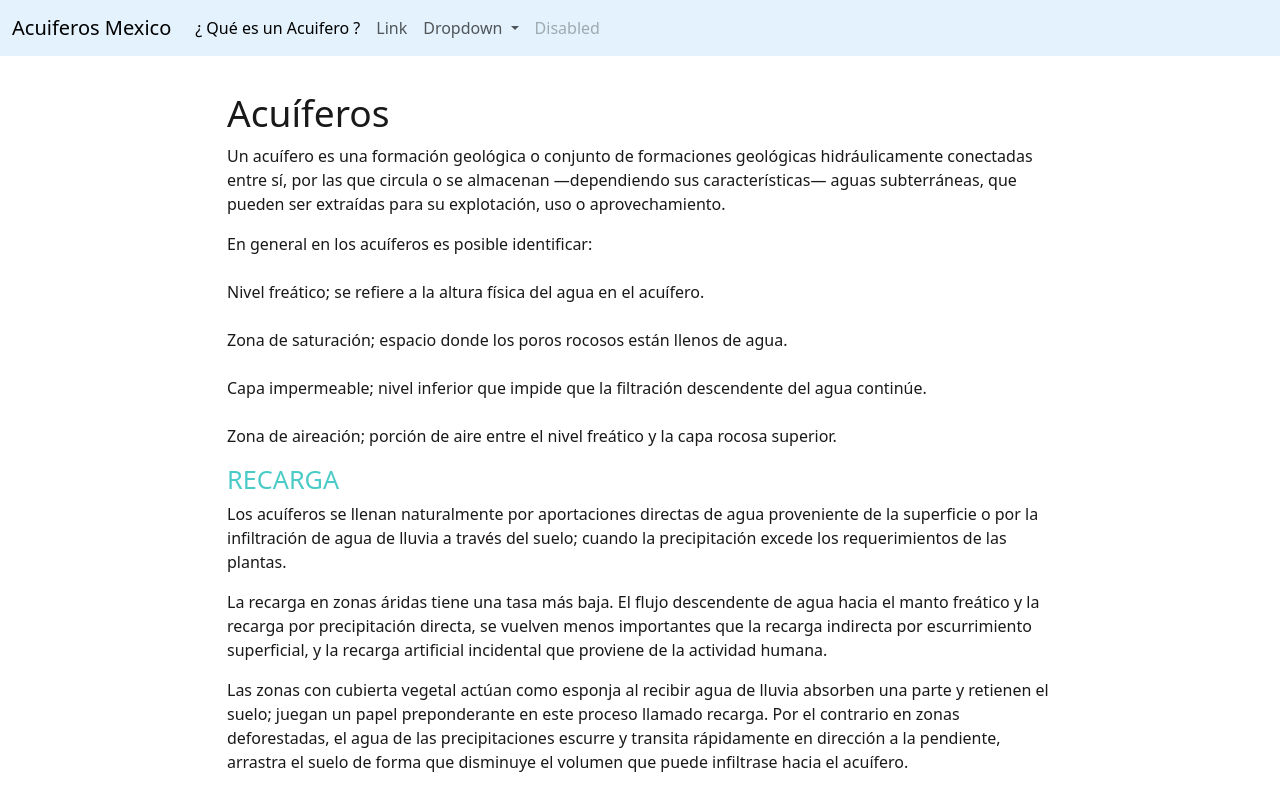
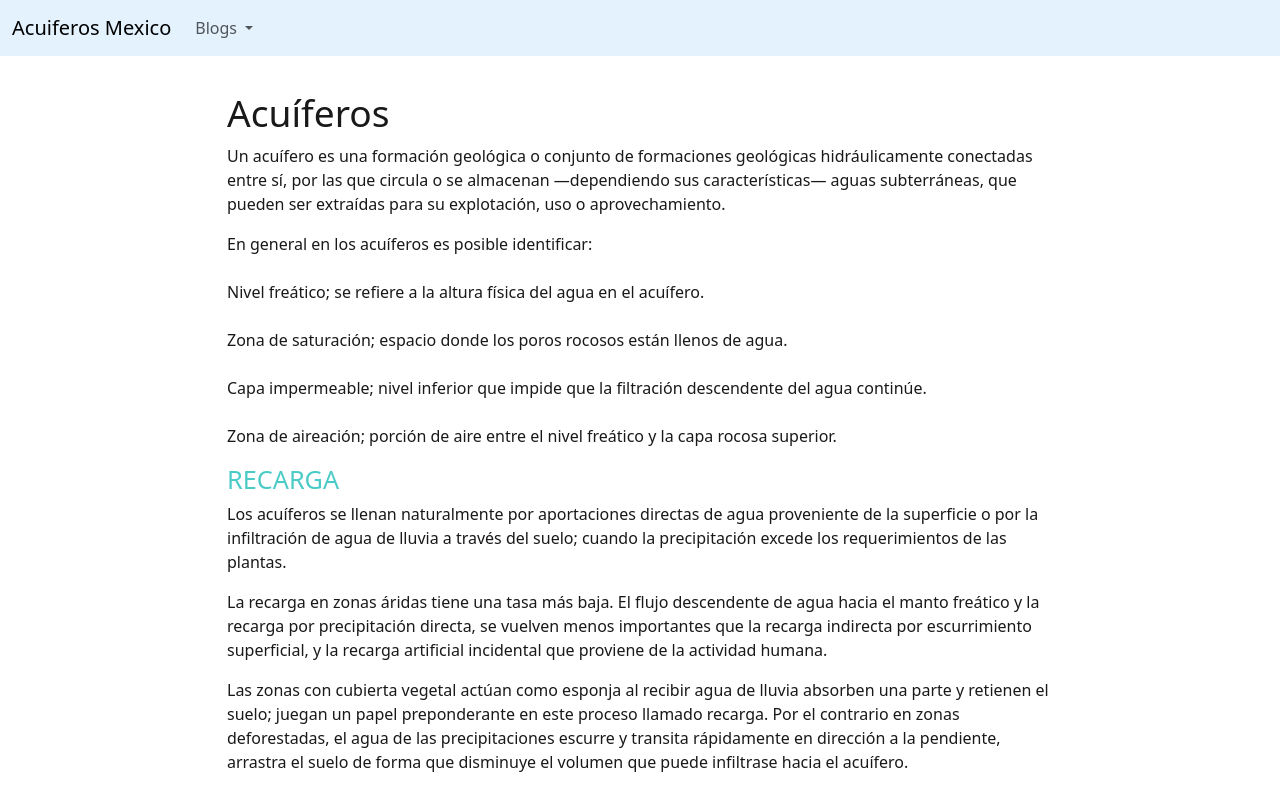
Before and after one commit to jorge14vago/jorge14vago.github.io, a plain HTML site: page acuifero.html in a window 1280 px wide. Shown: the top 787 px of the page. Drawn offline with nearby package versions, Linux system fonts and the light colour scheme.

Commit message:
segundo commit

```diff
--- a/acuifero.html
+++ b/acuifero.html
@@ -22,15 +22,9 @@
       </button>
       <div class="collapse navbar-collapse" id="navbarSupportedContent">
         <ul class="navbar-nav me-auto mb-2 mb-lg-0">
-          <li class="nav-item">
-            <a class="nav-link active" aria-current="page" href="acuifero.html">¿ Qué es un Acuifero ?</a>
-          </li>
-          <li class="nav-item">
-            <a class="nav-link" href="#">Link</a>
-          </li>
           <li class="nav-item dropdown">
             <a class="nav-link dropdown-toggle" href="#" role="button" data-bs-toggle="dropdown" aria-expanded="false">
-              Dropdown
+              Blogs
             </a>
             <ul class="dropdown-menu">
               <li><a class="dropdown-item" href="deterioro-de-los-mantos-acuiferos.html">Deterioro de los mantos
@@ -43,9 +37,6 @@
               </li>
               <li><a class="dropdown-item" href="#">Something else here</a></li>
             </ul>
-          </li>
-          <li class="nav-item">
-            <a class="nav-link disabled">Disabled</a>
           </li>
         </ul>
       </div>
```
Also changed, not shown: deterioro-de-los-mantos-acuiferos.html (+1 -10 lines), uso-del-agua-en-mexico.html (+1 -10 lines).
